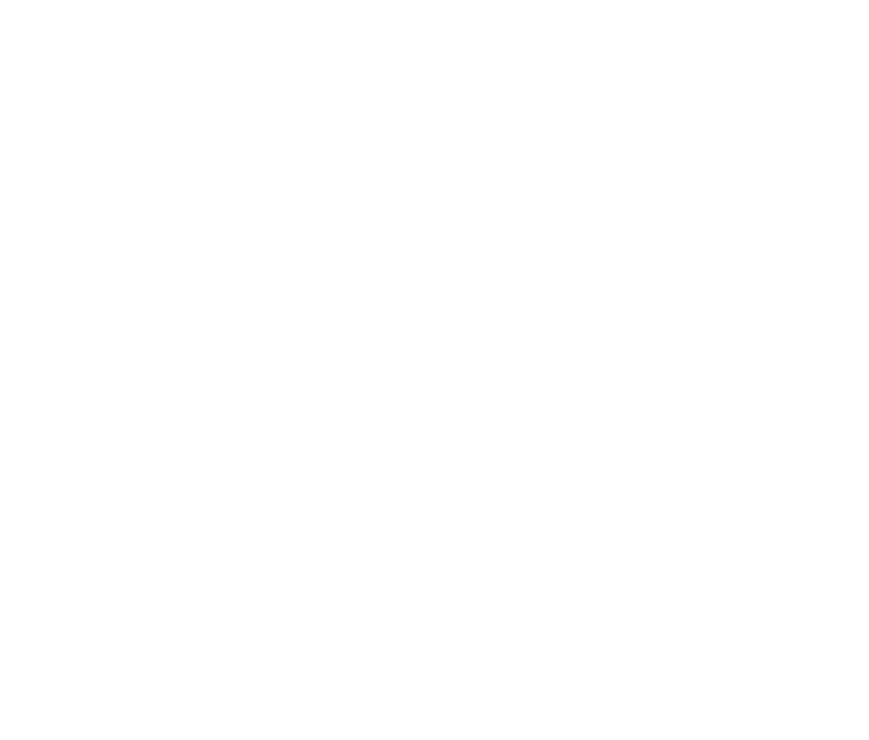
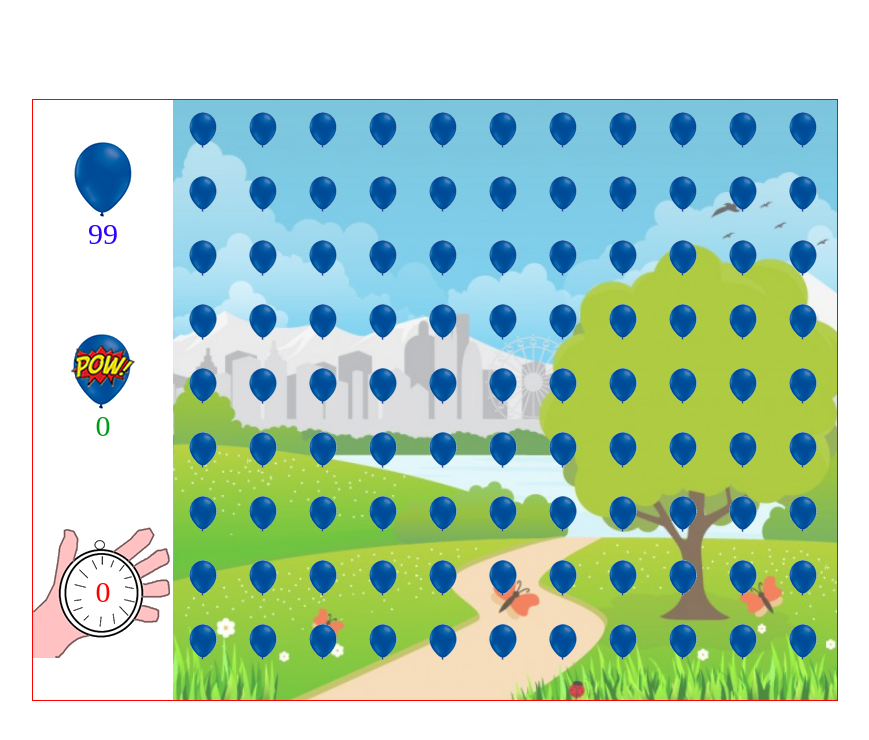
Before and after one commit to luishpq/jogobalao, a plain HTML site: page jogo.html in a window 1280 px wide. Shown: the whole page, without its empty margins (205-1074 px from the left). Drawn offline with Linux system fonts and the light colour scheme.

Commit message:
Criar design e baloes

```diff
--- a/jogo.html
+++ b/jogo.html
@@ -1,14 +1,39 @@
 <!DOCTYPE HTML>
 <html lang="pt-br">
-	<head>
-		<meta charset="UTF-8">
+<head>
+	<meta charset="UTF-8">
 
-		<title>Estourando balões</title>
+	<title>Estourando balões</title>
+	<link rel="stylesheet" href="style.css">
+	<script src="script.js"></script>
 
-	</head>
+</head>
 
-	<body>
+<body onload="start()">
+	<div id="maincontainer">
+		<div id="telajogo">
+			<div id="menuleft">
+				<div class="alinharcont">
+					<img src="imagens/balao_azul_grande.png" alt="">
+					<span id="contagem1"></span>
+				</div>
+				<div class="alinharcont">
+					<img src="imagens/balao_azul_grande_estourado.png" alt="">
+					<span id="contagem2">12</span>
+				</div>
+				<div class="alinhatexto">
+					<span id="cronometro"></span>
+					<img src="imagens/cronometro.png" alt="">
+				</div>
+			</div>
+			<div id="mainimage" >
+				<div id="cenario"></div>
+			</div>
 
-	</body>
+
+		</div>
+	</div>
+
+</body>
 
 </html>
--- /dev/null
+++ b/script.js
@@ -0,0 +1,63 @@
+
+//Função serve para pegar o nível selecionado pelo usuário é atribuir a ele uma localização especifica na página. Vale ressaltar que seu uso com a (?) ex: "index.html?" é fundamental.
+
+function iniciaJogo (){
+    var nivel_jogo = document.getElementById("niveljogo").value;
+
+    window.location.href = "jogo.html?" + nivel_jogo;
+}
+
+//Função quando entra na tela principal do jogo.
+
+function start(){
+
+    //window.location.search significa: pegará a localização da janela após o ícone (?) colocado no "window.location.href" da function iniciaJogo()
+
+    var urlpgna = window.location.search;
+    var nivel_jogo = urlpgna.replace("?",""); //Substitui o ? por "NADA" para não ficar aparecendo ?2 ou ?1...
+
+    var tempo_segundos = 0;
+
+    if (nivel_jogo == 1){
+        tempo_segundos = 120;
+    }
+    if (nivel_jogo == 2){
+        tempo_segundos = 60;
+    }
+    if (nivel_jogo == 3){
+        tempo_segundos = 60;
+    }
+
+//Inserindo segundos dentro do SPAN
+
+    document.getElementById("cronometro").innerHTML = tempo_segundos;
+
+//Criar balões
+
+    var qtd_baloes = 99
+
+    cria_baloes(qtd_baloes);
+
+//Imprimir qtd de balões inteiros
+
+    document.getElementById("contagem1").innerHTML = qtd_baloes;
+    document.getElementById("contagem2").innerHTML = 0;
+
+}
+
+function cria_baloes(qtd_baloes){
+
+    for(var i = 1; i<=qtd_baloes; i++){
+        var balao = document.createElement("img");
+        balao.src = "imagens/balao_azul_pequeno.png";
+        balao.style.margin = "12px";
+
+        /* Objeto document.getElementById pegará o cenário do html
+        Enquanto o AppendChield (DOM) criará parentescos dentro do html */
+
+
+        document.getElementById("cenario").appendChild(balao);
+
+    }
+
+}
--- /dev/null
+++ b/style.css
@@ -0,0 +1,65 @@
+* {
+    margin: 0;
+    padding: 0;
+}
+
+#maincontainer{
+    width: 100vw;
+    height: 100vh;
+    /* position: relative; */
+    display: flex;
+    flex-direction: row;
+    justify-content: center;
+    align-items: center
+}
+
+#telajogo{
+    border: 1px solid red;
+    display: flex;
+}
+
+#menuleft{
+    display: flex;
+    flex-direction: column;
+    align-items: center;
+    justify-content: space-around;
+}
+
+#cronometro{
+    color: red;
+    font-size: 30px;
+    position: absolute;
+
+}
+
+.alinhatexto{
+    display: flex;
+    align-items: center;
+    justify-content: center;
+}
+
+#mainimage{
+    height: 600px;
+    width: 664px;
+    background-image: url(imagens/cenario.png);
+    background-size: cover;
+}
+
+.alinharcont{
+    display: flex;
+    flex-direction: column;
+    align-items: center;
+    align-content: center;
+}
+
+#contagem1{
+    text-align: center;
+    color: rgb(47, 0, 255);
+    font-size: 30px;
+}
+
+#contagem2{
+    text-align: center;
+    color: rgb(0, 155, 26);
+    font-size: 30px;
+}
```
Also changed, not shown: index.html (+17 -2 lines).
